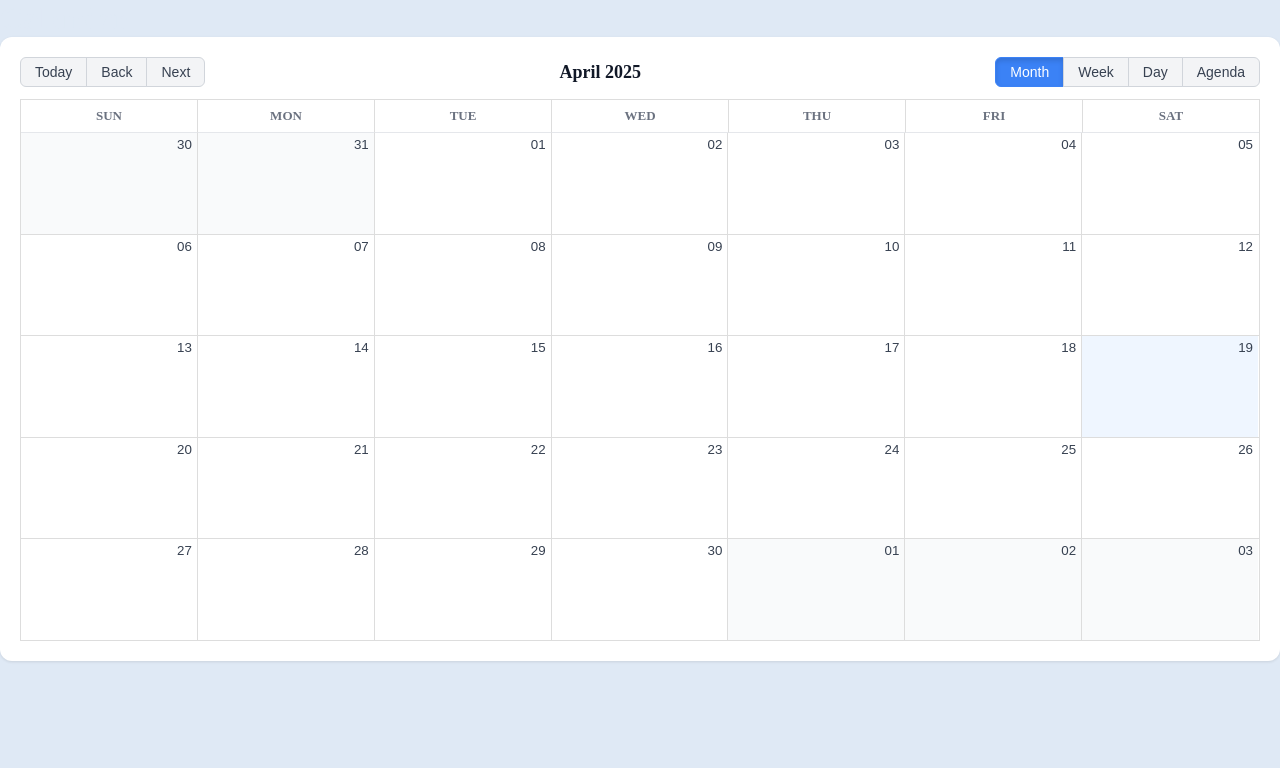
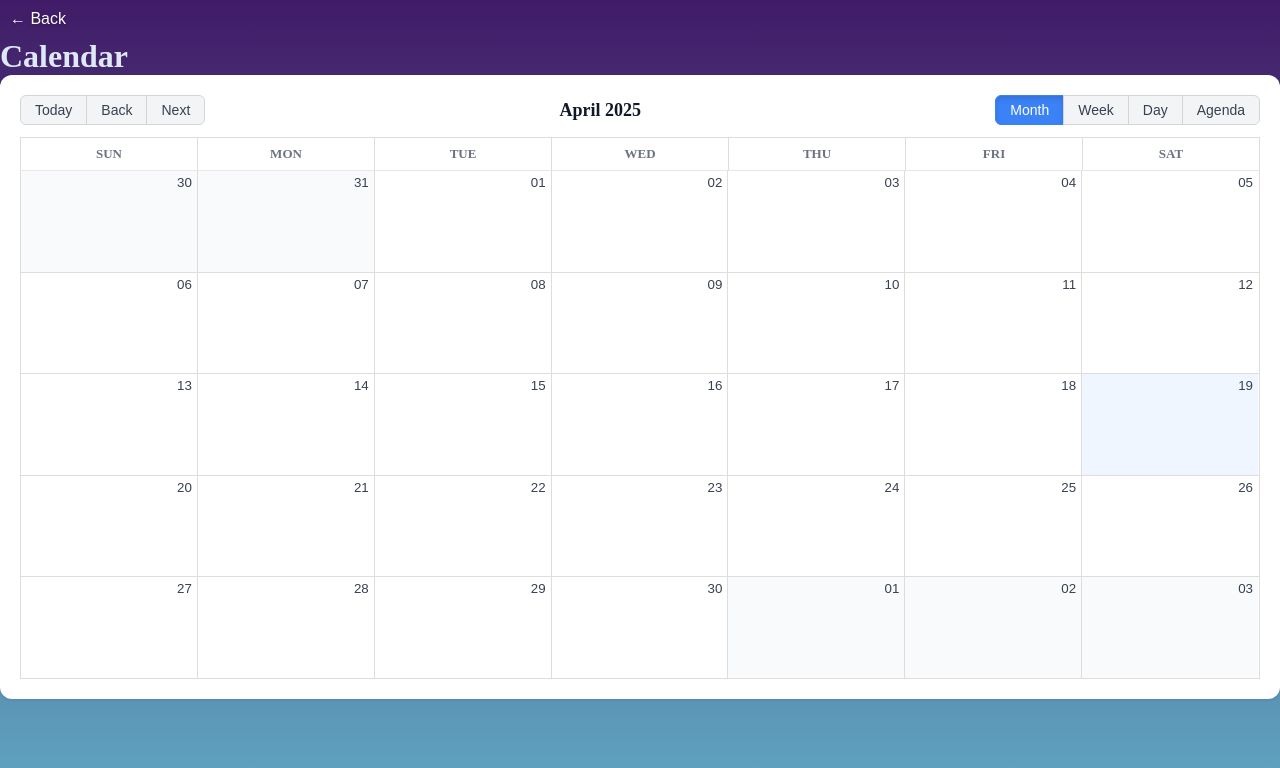
Before and after one commit to bhavin-prajapati/1234webtool, a Next.js app: page /apps/calendar in a window 1280 px wide. Shown: the top 768 px of the page. Built offline with nearby package versions, Linux system fonts and the light colour scheme.

Commit message:
Added back button

```diff
--- /dev/null
+++ b/src/app/apps/layout.tsx
@@ -0,0 +1,29 @@
+import Link from "next/link";
+
+export default function AppsLayout({
+  children,
+}: Readonly<{
+  children: React.ReactNode;
+}>) {
+  return (
+    <div className="min-h-screen animate-gradient-rotate">
+      <div className="block m-10 pt-10 top-4 left-4 z-50"
+           style={{ padding: '10px' }}>
+        <Link
+          href="/"
+          className="flex app-menu-link items-center gap-2 px-3 py-2 rounded-lg bg-gradient-to-r from-gray-700 to-gray-800 shadow-md hover:shadow-lg no-underline"
+        >
+          <span
+            className="text-sm font-semibold text-white"
+            style={{ fontFamily: 'Arial, sans-serif', textShadow: '0 1px 3px rgba(0,0,0,0.3)' }}
+          >
+            ← Back
+          </span>
+        </Link>
+      </div>
+      <div className="pt-14">
+        {children}
+      </div>
+    </div>
+  );
+}
```
Also changed, not shown: 15 other files (tests, documents, lock files or other folders).
